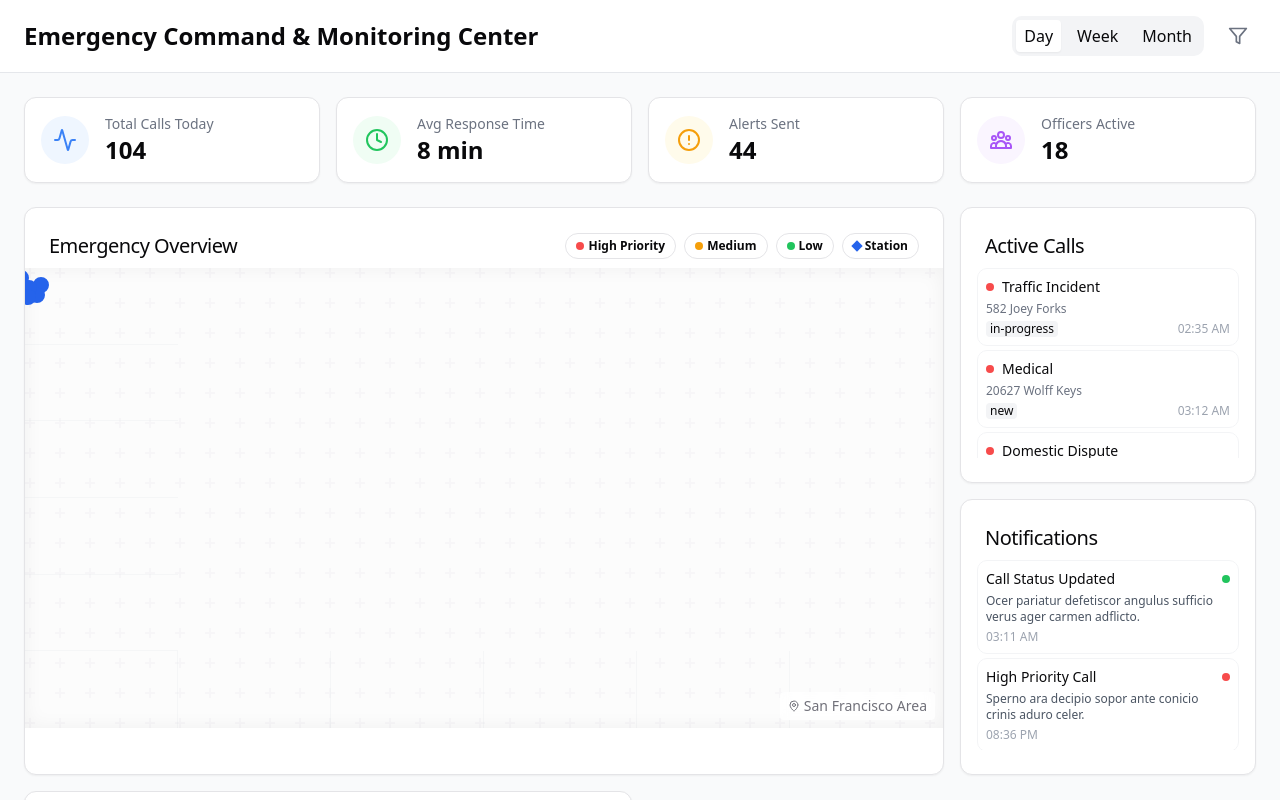
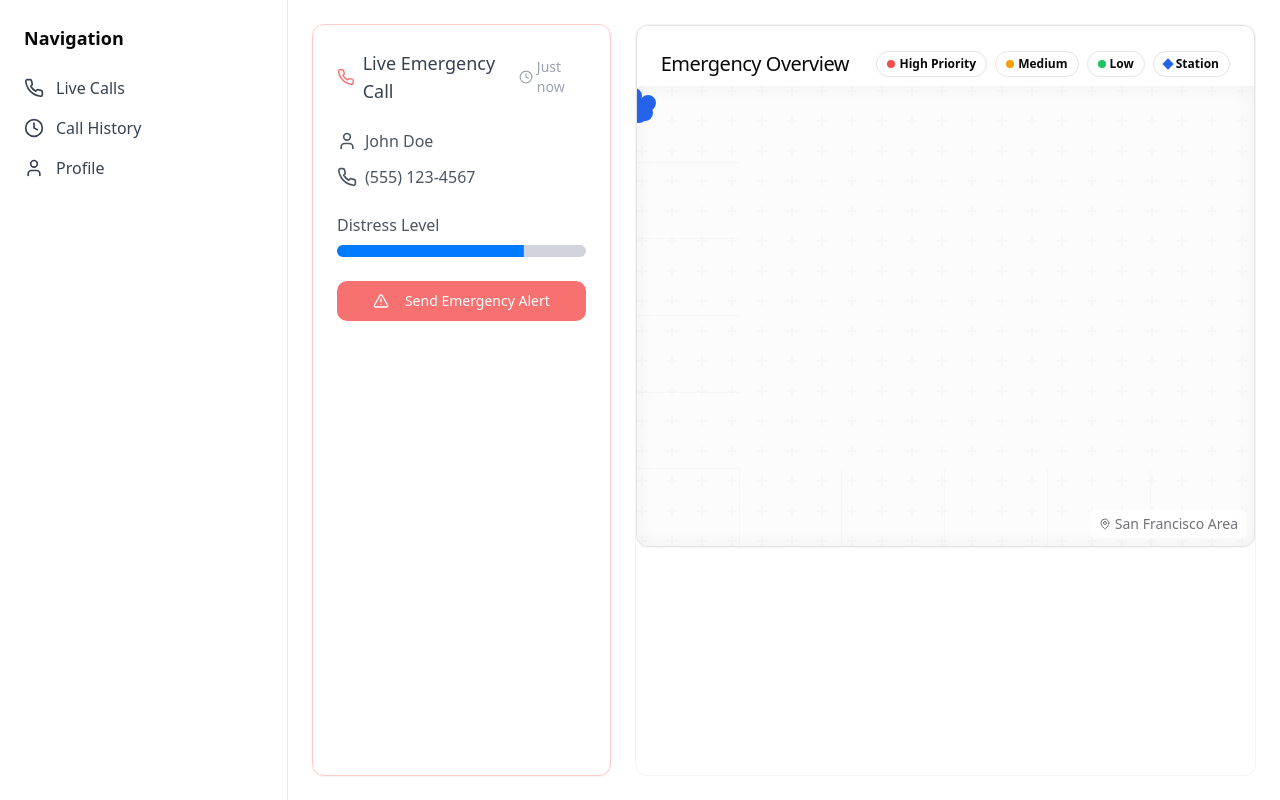
Before and after one commit to Suryak30102005/pulse-command-center, a React (Vite) app: page / in a window 1280 px wide. Shown: the top 800 px of the page. Built offline with nearby package versions, Linux system fonts and the light colour scheme.

Commit message:
Update dashboard appearance
Update the dashboard's appearance to match a specified design.

```diff
--- a/src/pages/Index.tsx
+++ b/src/pages/Index.tsx
@@ -1,194 +1,80 @@
 
 import React from 'react';
-import { Tabs, TabsContent, TabsList, TabsTrigger } from "@/components/ui/tabs";
 import { Card, CardContent, CardHeader, CardTitle } from "@/components/ui/card";
-import { ActivityIcon, AlertCircleIcon, ClockIcon, FilterIcon } from "lucide-react";
+import { AlertTriangleIcon, ClockIcon, PhoneIcon, UserIcon } from "lucide-react";
 import { mockData } from '@/lib/mockData';
 import MapPanel from '@/components/Dashboard/MapPanel';
+import { Button } from "@/components/ui/button";
+import { Progress } from "@/components/ui/progress";
 
 const Index = () => {
+  const activeCall = mockData.calls.find(call => call.status === 'new') || mockData.calls[0];
+
   return (
-    <div className="min-h-screen bg-gray-50">
-      <header className="bg-white border-b border-gray-200 py-4 px-6">
-        <div className="flex items-center justify-between">
-          <h1 className="text-2xl font-bold">Emergency Command & Monitoring Center</h1>
-          <div className="flex items-center gap-4">
-            <div className="bg-gray-100 p-1 rounded-md flex items-center gap-2">
-              <button className="px-2 py-1 rounded bg-white shadow-sm">
-                Day
-              </button>
-              <button className="px-2 py-1 rounded hover:bg-gray-50">
-                Week
-              </button>
-              <button className="px-2 py-1 rounded hover:bg-gray-50">
-                Month
-              </button>
+    <div className="flex h-screen bg-white">
+      {/* Sidebar Navigation */}
+      <aside className="w-72 border-r border-gray-200 p-6 flex flex-col">
+        <h2 className="text-lg font-semibold mb-6">Navigation</h2>
+        <nav className="space-y-4">
+          <a href="#" className="flex items-center gap-3 text-gray-700 hover:text-primary transition-colors">
+            <PhoneIcon className="h-5 w-5" />
+            <span className="font-medium">Live Calls</span>
+          </a>
+          <a href="#" className="flex items-center gap-3 text-gray-700 hover:text-primary transition-colors">
+            <ClockIcon className="h-5 w-5" />
+            <span className="font-medium">Call History</span>
+          </a>
+          <a href="#" className="flex items-center gap-3 text-gray-700 hover:text-primary transition-colors">
+            <UserIcon className="h-5 w-5" />
+            <span className="font-medium">Profile</span>
+          </a>
+        </nav>
+      </aside>
+
+      {/* Main Content */}
+      <main className="flex-1 p-6 grid grid-cols-3 gap-6">
+        {/* Emergency Call Card */}
+        <Card className="border border-red-200 overflow-hidden">
+          <CardContent className="p-6 space-y-6">
+            <div className="flex items-center gap-2 text-lg font-medium text-gray-700">
+              <PhoneIcon className="h-5 w-5 text-red-400" />
+              <span>Live Emergency Call</span>
+              <div className="ml-auto flex items-center text-sm text-gray-400">
+                <ClockIcon className="h-4 w-4 mr-1" />
+                <span>Just now</span>
+              </div>
             </div>
-            <button className="p-2 rounded-md hover:bg-gray-100">
-              <FilterIcon className="h-5 w-5 text-gray-500" />
-            </button>
-          </div>
-        </div>
-      </header>
 
-      <main className="p-6">
-        <div className="mb-6 grid grid-cols-4 gap-4">
-          <Card>
-            <CardContent className="p-4 flex items-center gap-4">
-              <div className="h-12 w-12 bg-blue-50 rounded-full flex items-center justify-center">
-                <ActivityIcon className="h-6 w-6 text-blue-500" />
+            <div className="space-y-3">
+              <div className="flex items-center gap-2 text-gray-600">
+                <UserIcon className="h-5 w-5" />
+                <span>John Doe</span>
               </div>
-              <div>
-                <p className="text-sm text-gray-500">Total Calls Today</p>
-                <h2 className="text-2xl font-bold">{mockData.performance.totalCalls}</h2>
+              <div className="flex items-center gap-2 text-gray-600">
+                <PhoneIcon className="h-5 w-5" />
+                <span>(555) 123-4567</span>
               </div>
-            </CardContent>
-          </Card>
+            </div>
 
-          <Card>
-            <CardContent className="p-4 flex items-center gap-4">
-              <div className="h-12 w-12 bg-green-50 rounded-full flex items-center justify-center">
-                <ClockIcon className="h-6 w-6 text-green-500" />
-              </div>
-              <div>
-                <p className="text-sm text-gray-500">Avg Response Time</p>
-                <h2 className="text-2xl font-bold">{mockData.performance.avgResponseTime} min</h2>
-              </div>
-            </CardContent>
-          </Card>
+            <div className="space-y-2">
+              <label className="text-gray-600">Distress Level</label>
+              <Progress value={75} className="h-3 bg-gray-300">
+                <div className="absolute inset-0 flex items-center justify-end pr-2">
+                  <span className="text-xs font-medium text-white"></span>
+                </div>
+              </Progress>
+            </div>
 
-          <Card>
-            <CardContent className="p-4 flex items-center gap-4">
-              <div className="h-12 w-12 bg-amber-50 rounded-full flex items-center justify-center">
-                <AlertCircleIcon className="h-6 w-6 text-amber-500" />
-              </div>
-              <div>
-                <p className="text-sm text-gray-500">Alerts Sent</p>
-                <h2 className="text-2xl font-bold">{mockData.performance.alertsSent}</h2>
-              </div>
-            </CardContent>
-          </Card>
+            <Button className="w-full bg-red-400 hover:bg-red-500 text-white">
+              <AlertTriangleIcon className="h-4 w-4 mr-2" />
+              Send Emergency Alert
+            </Button>
+          </CardContent>
+        </Card>
 
-          <Card>
-            <CardContent className="p-4 flex items-center gap-4">
-              <div className="h-12 w-12 bg-purple-50 rounded-full flex items-center justify-center">
-                <svg xmlns="http://www.w3.org/2000/svg" className="h-6 w-6 text-purple-500" fill="none" viewBox="0 0 24 24" stroke="currentColor">
-                  <path strokeLinecap="round" strokeLinejoin="round" strokeWidth={2} d="M17 20h5v-2a3 3 0 00-5.356-1.857M17 20H7m10 0v-2c0-.656-.126-1.283-.356-1.857M7 20H2v-2a3 3 0 015.356-1.857M7 20v-2c0-.656.126-1.283.356-1.857m0 0a5.002 5.002 0 019.288 0M15 7a3 3 0 11-6 0 3 3 0 016 0zm6 3a2 2 0 11-4 0 2 2 0 014 0zM7 10a2 2 0 11-4 0 2 2 0 014 0z" />
-                </svg>
-              </div>
-              <div>
-                <p className="text-sm text-gray-500">Officers Active</p>
-                <h2 className="text-2xl font-bold">{mockData.performance.officersActive}</h2>
-              </div>
-            </CardContent>
-          </Card>
-        </div>
-
-        <div className="grid grid-cols-4 gap-4">
-          {/* Map Panel */}
+        {/* Map Component */}
+        <div className="col-span-2 rounded-lg border border-gray-100 overflow-hidden">
           <MapPanel calls={mockData.calls} stations={mockData.stations} />
-
-          {/* Active Calls */}
-          <Card className="col-span-1 row-span-1 overflow-hidden">
-            <CardHeader className="pb-2">
-              <CardTitle className="text-xl font-medium">Active Calls</CardTitle>
-            </CardHeader>
-            <CardContent className="px-0">
-              <div className="space-y-1 max-h-[190px] overflow-y-auto px-4">
-                {mockData.calls
-                  .filter(call => call.status !== 'resolved')
-                  .sort((a, b) => {
-                    const priorityOrder = { high: 0, medium: 1, low: 2 };
-                    return priorityOrder[a.priority] - priorityOrder[b.priority];
-                  })
-                  .slice(0, 5)
-                  .map(call => (
-                    <div key={call.id} className="p-2 rounded-md border border-gray-100 hover:bg-gray-50">
-                      <div className="flex items-center gap-2">
-                        <div className={`h-2 w-2 rounded-full ${
-                          call.priority === 'high' ? 'bg-emergency-high' :
-                          call.priority === 'medium' ? 'bg-emergency-medium' :
-                          'bg-emergency-low'
-                        }`}></div>
-                        <span className="text-sm font-medium">{call.emergencyType}</span>
-                      </div>
-                      <p className="text-xs text-gray-500 mt-1">{call.location}</p>
-                      <div className="flex justify-between items-center mt-1">
-                        <span className="text-xs bg-gray-100 px-1 rounded">{call.status}</span>
-                        <span className="text-xs text-gray-400">
-                          {new Date(call.timestamp).toLocaleTimeString([], {hour: '2-digit', minute:'2-digit'})}
-                        </span>
-                      </div>
-                    </div>
-                  ))
-                }
-              </div>
-            </CardContent>
-          </Card>
-
-          {/* Notifications */}
-          <Card className="col-span-1 row-span-1 overflow-hidden">
-            <CardHeader className="pb-2">
-              <CardTitle className="text-xl font-medium">Notifications</CardTitle>
-            </CardHeader>
-            <CardContent className="px-0">
-              <div className="space-y-1 max-h-[190px] overflow-y-auto px-4">
-                {mockData.notifications
-                  .filter(notification => !notification.read)
-                  .slice(0, 5)
-                  .map(notification => (
-                    <div key={notification.id} className="p-2 rounded-md border border-gray-100 hover:bg-gray-50">
-                      <div className="flex items-center justify-between">
-                        <span className="text-sm font-medium">{notification.title}</span>
-                        <div className={`h-2 w-2 rounded-full ${
-                          notification.priority === 'high' ? 'bg-emergency-high' :
-                          notification.priority === 'medium' ? 'bg-emergency-medium' :
-                          'bg-emergency-low'
-                        }`}></div>
-                      </div>
-                      <p className="text-xs text-gray-600 mt-1">{notification.message}</p>
-                      <p className="text-xs text-gray-400 mt-1">
-                        {new Date(notification.timestamp).toLocaleTimeString([], {hour: '2-digit', minute:'2-digit'})}
-                      </p>
-                    </div>
-                  ))
-                }
-              </div>
-            </CardContent>
-          </Card>
-
-          {/* System Log */}
-          <Card className="col-span-2 row-span-1 overflow-hidden">
-            <CardHeader className="pb-2">
-              <CardTitle className="text-xl font-medium">System Log</CardTitle>
-            </CardHeader>
-            <CardContent className="p-0">
-              <div className="max-h-[220px] overflow-y-auto">
-                <table className="w-full">
-                  <thead className="sticky top-0 bg-white">
-                    <tr className="border-b text-left">
-                      <th className="px-4 py-2 text-sm font-medium text-gray-500">Time</th>
-                      <th className="px-4 py-2 text-sm font-medium text-gray-500">Action</th>
-                      <th className="px-4 py-2 text-sm font-medium text-gray-500">User</th>
-                      <th className="px-4 py-2 text-sm font-medium text-gray-500">Details</th>
-                    </tr>
-                  </thead>
-                  <tbody>
-                    {mockData.logs.slice(0, 10).map(log => (
-                      <tr key={log.id} className="border-b hover:bg-gray-50">
-                        <td className="px-4 py-2 text-xs text-gray-500">
-                          {new Date(log.timestamp).toLocaleTimeString([], {hour: '2-digit', minute:'2-digit', second:'2-digit'})}
-                        </td>
-                        <td className="px-4 py-2 text-xs">{log.action}</td>
-                        <td className="px-4 py-2 text-xs">{log.user}</td>
-                        <td className="px-4 py-2 text-xs text-gray-600">{log.details}</td>
-                      </tr>
-                    ))}
-                  </tbody>
-                </table>
-              </div>
-            </CardContent>
-          </Card>
         </div>
       </main>
     </div>
```
